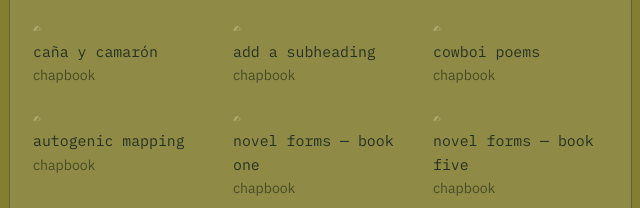
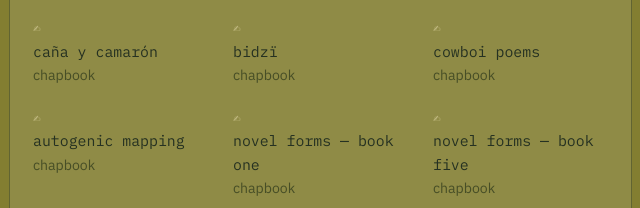
Before and after one commit to robotamerica/km-garden, a plain HTML site: page clutter.html in a window 1280 px wide. Both pictures are taken after a click on the heading "poetry + writing". Shown: the part 492-700 px from the top of the page, 289-929 px from the left. Drawn offline with Linux system fonts and the light colour scheme; a web font is replaced by a local one.

Commit message:
Update clutter.html

```diff
--- a/clutter.html
+++ b/clutter.html
@@ -149,7 +149,7 @@
               <span class="file-icon">✍</span><span class="file-name">caña y camarón</span><span class="file-meta">chapbook</span>
             </a>
             <a class="file-item file-pdf" href="https://pub-1dfe7d87155c4403816aa9319b233784.r2.dev/writing/7_Add%20a%20subheading%20(5%20x%205%20in).pdf" target="_blank" rel="noopener">
-              <span class="file-icon">✍</span><span class="file-name">add a subheading</span><span class="file-meta">chapbook</span>
+              <span class="file-icon">✍</span><span class="file-name">bidzï</span><span class="file-meta">chapbook</span>
             </a>
             <a class="file-item file-pdf" href="https://pub-1dfe7d87155c4403816aa9319b233784.r2.dev/writing/8_cowboi%20poems%20(4.25%20%C3%97%205.5%20in).pdf" target="_blank" rel="noopener">
               <span class="file-icon">✍</span><span class="file-name">cowboi poems</span><span class="file-meta">chapbook</span>
```
